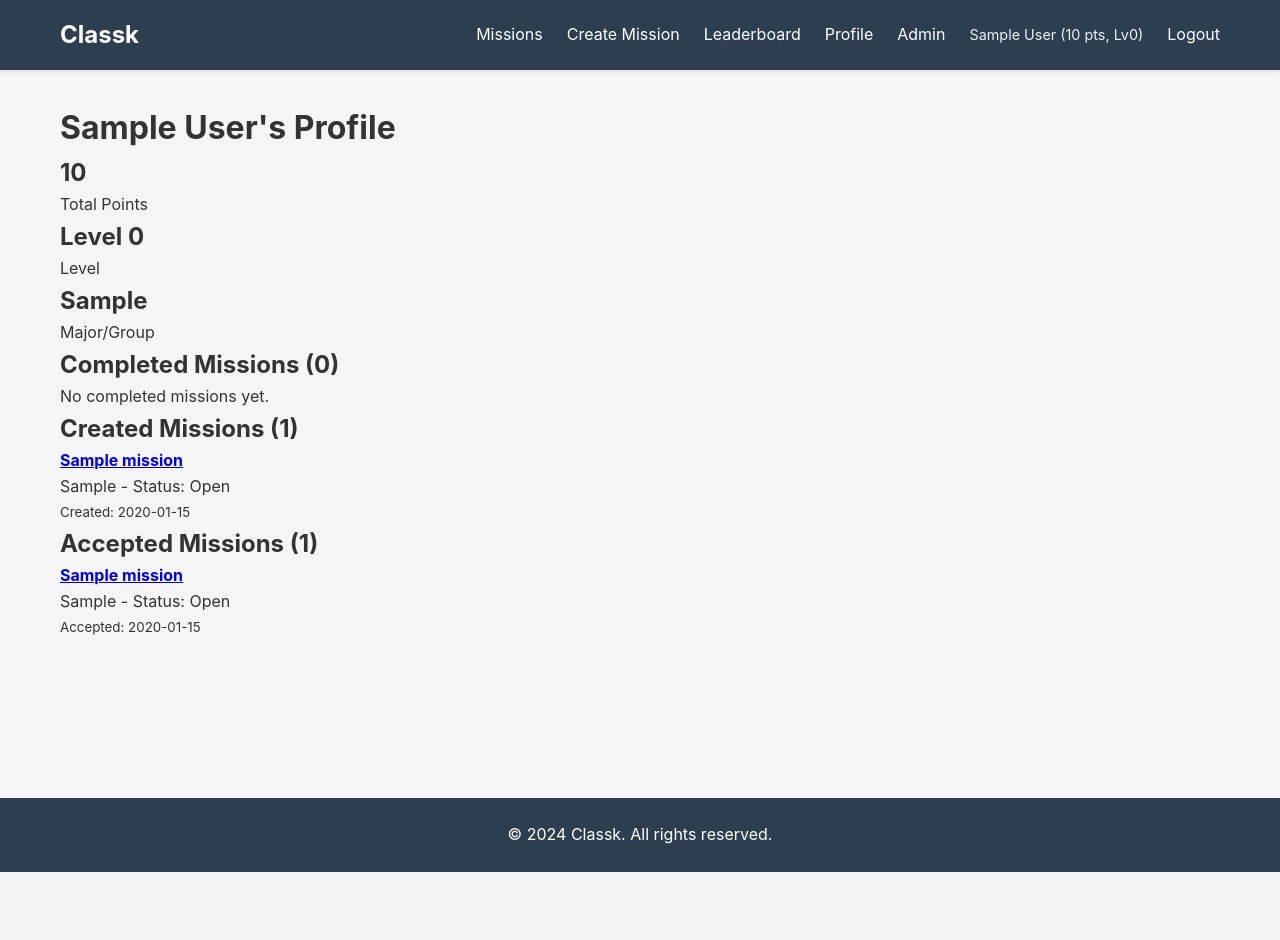
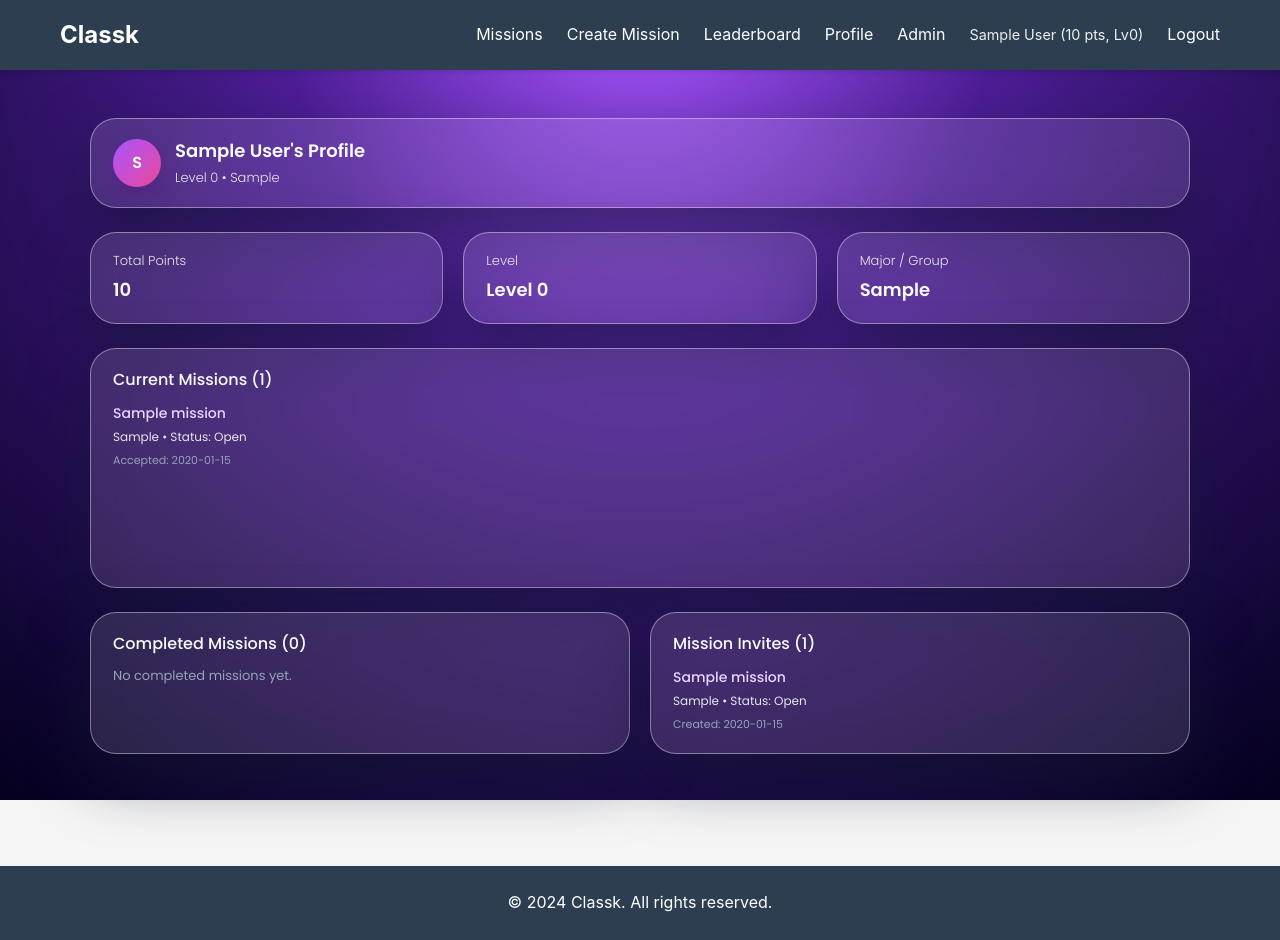
Before and after one commit to soggy8/Classk, a Flask app: page /profile/ in a window 1280 px wide. Before the commit the page ends 872 px from the top, so only its background shows below. Run offline with Flask 3, Linux system fonts and the light colour scheme; a user stored in the database is signed in; tables that the repository leaves empty hold one stand-in row (values such as "Sample post").

Commit message:
Added updates to profile page

```diff
--- a/frontend/css/main.css
+++ b/frontend/css/main.css
@@ -288,3 +288,189 @@
         grid-template-columns: 1fr;
     }
 }
+
+/* =============================
+   PROFILE PAGE (Classk style)
+   ============================= */
+
+.profile-page {
+    position: relative;
+    /* Let main-content handle vertical padding */
+    padding: 1rem 0 2rem;
+    /* Use Poppins only inside the profile area */
+    font-family: "Poppins", -apple-system, BlinkMacSystemFont, 'Segoe UI', Roboto, Oxygen, Ubuntu, Cantarell, sans-serif;
+}
+
+/* Gradient background for profile only */
+.profile-bg {
+    position: fixed;
+    inset: 0;
+    background: radial-gradient(circle at top, #A855FF 0%, #4C1D95 35%, #03001C 100%);
+    z-index: -1;
+}
+
+/* Main layout wrapper inside the page-wide container */
+.profile-layout {
+    max-width: 1100px;
+    margin: 0 auto;
+    display: flex;
+    flex-direction: column;
+    gap: 24px;
+}
+
+/* Glassmorphism cards */
+.profile-page .card {
+    background: rgba(255, 255, 255, 0.12);
+    border: 1px solid rgba(255, 255, 255, 0.40);
+    backdrop-filter: blur(18px);
+    -webkit-backdrop-filter: blur(18px);
+    border-radius: 26px;
+    box-shadow: 0 24px 60px rgba(15, 23, 42, 0.55);
+    color: #F9FAFB;
+    padding: 18px 22px;
+}
+
+/* Top profile card */
+.profile-card {
+    display: flex;
+    flex-direction: row;
+    align-items: center;
+    gap: 14px;
+}
+
+/* PFP circle (initial or avatar) */
+.pfp-circle {
+    width: 48px;
+    height: 48px;
+    border-radius: 50%;
+    background: linear-gradient(135deg, #A855FF, #EC4899);
+    box-shadow: 0 8px 18px rgba(88, 28, 135, 0.6);
+    display: flex;
+    align-items: center;
+    justify-content: center;
+    font-weight: 600;
+    color: #F9FAFB;
+    flex-shrink: 0;
+}
+
+.profile-text {
+    display: flex;
+    flex-direction: column;
+    gap: 2px;
+}
+
+.profile-name {
+    font-size: 18px;
+    font-weight: 600;
+    color: #F9FAFB;
+}
+
+.profile-subtitle {
+    font-size: 13px;
+    font-weight: 300;
+    color: #E5E7EB;
+}
+
+/* Stats row */
+.profile-row {
+    display: flex;
+    gap: 20px;
+}
+
+.profile-row .card.small {
+    flex: 1;
+}
+
+.card-content {
+    display: flex;
+    flex-direction: column;
+    gap: 4px;
+}
+
+.card-label {
+    font-size: 13px;
+    color: #E5E7EB;
+    font-weight: 300;
+}
+
+.card-value {
+    font-size: 18px;
+    font-weight: 600;
+    color: #F9FAFB;
+}
+
+/* Center big card & bottom row */
+.large-center {
+    min-height: 240px;
+}
+
+.bottom-row {
+    display: flex;
+    gap: 20px;
+}
+
+.bottom-row .card.bottom {
+    flex: 1;
+}
+
+/* Card headings & mission lists */
+.card-header {
+    margin-bottom: 10px;
+}
+
+.card-title {
+    font-size: 16px;
+    font-weight: 500;
+    color: #F9FAFB;
+}
+
+.missions-list {
+    display: flex;
+    flex-direction: column;
+    gap: 8px;
+    max-height: 200px;
+    overflow-y: auto;
+    padding-right: 4px;
+}
+
+.mission-item h4 {
+    margin-bottom: 2px;
+    font-size: 14px;
+    font-weight: 500;
+}
+
+.mission-item a {
+    color: #E9D5FF;
+    text-decoration: none;
+}
+
+.mission-item a:hover {
+    text-decoration: underline;
+}
+
+.mission-meta {
+    font-size: 12px;
+    color: #E5E7EB;
+}
+
+.mission-date {
+    font-size: 11px;
+    color: #94A3B8;
+}
+
+.empty-state {
+    font-size: 13px;
+    color: #94A3B8;
+}
+
+/* RESPONSIVE: stack rows on small screens */
+@media (max-width: 800px) {
+    .profile-row,
+    .bottom-row {
+        flex-direction: column;
+    }
+
+    .large-center {
+        min-height: 200px;
+    }
+}
--- a/templates/base.html
+++ b/templates/base.html
@@ -5,6 +5,7 @@
     <meta name="viewport" content="width=device-width, initial-scale=1.0">
     <title>{% block title %}Classk - Mission-Based Student Engagement{% endblock %}</title>
     <link rel="stylesheet" href="{{ url_for('static', filename='css/main.css') }}">
+    <link href="https://fonts.googleapis.com/css2?family=Poppins:wght@300;400;500;600;700&display=swap" rel="stylesheet">
     {% block extra_css %}{% endblock %}
 </head>
 <body>
--- a/templates/profile/index.html
+++ b/templates/profile/index.html
@@ -3,76 +3,136 @@
 {% block title %}{{ user.name }}'s Profile - Classk{% endblock %}
 
 {% block content %}
+
 <div class="profile-page">
-    <div class="profile-header">
-        <h1>{{ user.name }}'s Profile</h1>
-        <div class="profile-stats">
-            <div class="stat-item">
-                <h2>{{ user.points }}</h2>
-                <p>Total Points</p>
+    <div class="profile-bg"></div>
+
+    <div class="profile-layout">
+        <!-- Top wide card with PFP + Name -->
+        <div class="profile-card card">
+            <div class="pfp-circle">
+                {{ user.name[0]|upper }}
             </div>
-            <div class="stat-item">
-                <h2>Level {{ user.level }}</h2>
-                <p>Level</p>
+            <div class="profile-text">
+                <p class="profile-name">{{ user.name }}'s Profile</p>
+                <p class="profile-subtitle">
+                    Level {{ user.level }} • {{ user.major_group }}
+                </p>
             </div>
-            <div class="stat-item">
-                <h2>{{ user.major_group }}</h2>
-                <p>Major/Group</p>
+        </div>
+
+        <!-- Three small stats cards -->
+        <div class="profile-row">
+            <div class="card small">
+                <div class="card-content">
+                    <p class="card-label">Total Points</p>
+                    <p class="card-value">{{ user.points }}</p>
+                </div>
+            </div>
+            <div class="card small">
+                <div class="card-content">
+                    <p class="card-label">Level</p>
+                    <p class="card-value">Level {{ user.level }}</p>
+                </div>
+            </div>
+            <div class="card small">
+                <div class="card-content">
+                    <p class="card-label">Major / Group</p>
+                    <p class="card-value">{{ user.major_group }}</p>
                 </div>
             </div>
         </div>
 
-    <div class="profile-sections">
-        <section class="profile-section">
-            <h2>Completed Missions ({{ completed_missions|length }})</h2>
+        <!-- Large center card: Current (Accepted) missions -->
+        <div class="card large-center">
+            <div class="card-header">
+                <p class="card-title">Current Missions ({{ accepted_missions|length }})</p>
+            </div>
+
+            {% if accepted_missions %}
+                <div class="missions-list">
+                    {% for mission in accepted_missions %}
+                        <div class="mission-item">
+                            <h4>
+                                <a href="{{ url_for('missions.detail', mission_id=mission.id) }}">
+                                    {{ mission.title }}
+                                </a>
+                            </h4>
+                            <p class="mission-meta">
+                                {{ mission.category }} • Status: {{ mission.status }}
+                            </p>
+                            <small class="mission-date">
+                                Accepted: {{ mission.created_at.strftime('%Y-%m-%d') }}
+                            </small>
+                        </div>
+                    {% endfor %}
+                </div>
+            {% else %}
+                <p class="empty-state">No accepted missions yet.</p>
+            {% endif %}
+        </div>
+
+        <!-- Bottom row: Completed & Created Missions -->
+        <div class="bottom-row">
+            <!-- Completed Missions -->
+            <div class="card bottom">
+                <div class="card-header">
+                    <p class="card-title">Completed Missions ({{ completed_missions|length }})</p>
+                </div>
+
                 {% if completed_missions %}
                     <div class="missions-list">
                         {% for mission in completed_missions %}
                             <div class="mission-item">
-                            <h4><a href="{{ url_for('missions.detail', mission_id=mission.id) }}">{{ mission.title }}</a></h4>
-                            <p>{{ mission.category }} - {{ mission.points_awarded }} points</p>
-                            <small>Completed: {{ mission.completed_at.strftime('%Y-%m-%d') }}</small>
+                                <h4>
+                                    <a href="{{ url_for('missions.detail', mission_id=mission.id) }}">
+                                        {{ mission.title }}
+                                    </a>
+                                </h4>
+                                <p class="mission-meta">
+                                    {{ mission.category }} • {{ mission.points_awarded }} points
+                                </p>
+                                <small class="mission-date">
+                                    Completed: {{ mission.completed_at.strftime('%Y-%m-%d') }}
+                                </small>
                             </div>
                         {% endfor %}
                     </div>
                 {% else %}
-                <p>No completed missions yet.</p>
+                    <p class="empty-state">No completed missions yet.</p>
                 {% endif %}
-        </section>
+            </div>
 
-        <section class="profile-section">
-            <h2>Created Missions ({{ created_missions|length }})</h2>
+            <!-- Created Missions (Mission Invites) -->
+            <div class="card bottom">
+                <div class="card-header">
+                    <p class="card-title">Mission Invites ({{ created_missions|length }})</p>
+                </div>
+
                 {% if created_missions %}
                     <div class="missions-list">
                         {% for mission in created_missions %}
                             <div class="mission-item">
-                            <h4><a href="{{ url_for('missions.detail', mission_id=mission.id) }}">{{ mission.title }}</a></h4>
-                            <p>{{ mission.category }} - Status: {{ mission.status }}</p>
-                            <small>Created: {{ mission.created_at.strftime('%Y-%m-%d') }}</small>
+                                <h4>
+                                    <a href="{{ url_for('missions.detail', mission_id=mission.id) }}">
+                                        {{ mission.title }}
+                                    </a>
+                                </h4>
+                                <p class="mission-meta">
+                                    {{ mission.category }} • Status: {{ mission.status }}
+                                </p>
+                                <small class="mission-date">
+                                    Created: {{ mission.created_at.strftime('%Y-%m-%d') }}
+                                </small>
                             </div>
                         {% endfor %}
                     </div>
                 {% else %}
-                <p>No created missions yet.</p>
+                    <p class="empty-state">No mission invites yet.</p>
                 {% endif %}
-        </section>
-
-        <section class="profile-section">
-            <h2>Accepted Missions ({{ accepted_missions|length }})</h2>
-            {% if accepted_missions %}
-                <div class="missions-list">
-                    {% for mission in accepted_missions %}
-                        <div class="mission-item">
-                            <h4><a href="{{ url_for('missions.detail', mission_id=mission.id) }}">{{ mission.title }}</a></h4>
-                            <p>{{ mission.category }} - Status: {{ mission.status }}</p>
-                            <small>Accepted: {{ mission.created_at.strftime('%Y-%m-%d') }}</small>
-                        </div>
-                    {% endfor %}
-                </div>
-            {% else %}
-                <p>No accepted missions yet.</p>
-            {% endif %}
-        </section>
             </div>
         </div>
+    </div>
+</div>
+
 {% endblock %}
```
Lines whose indentation alone changed are shown as unchanged.
